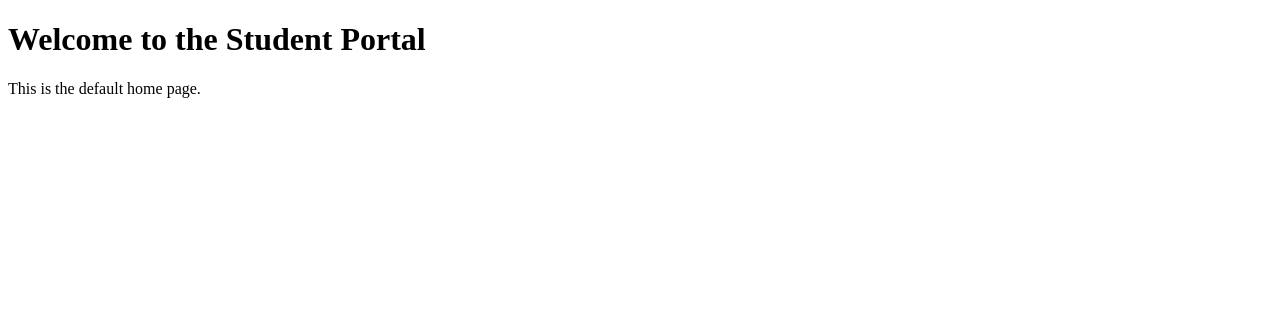
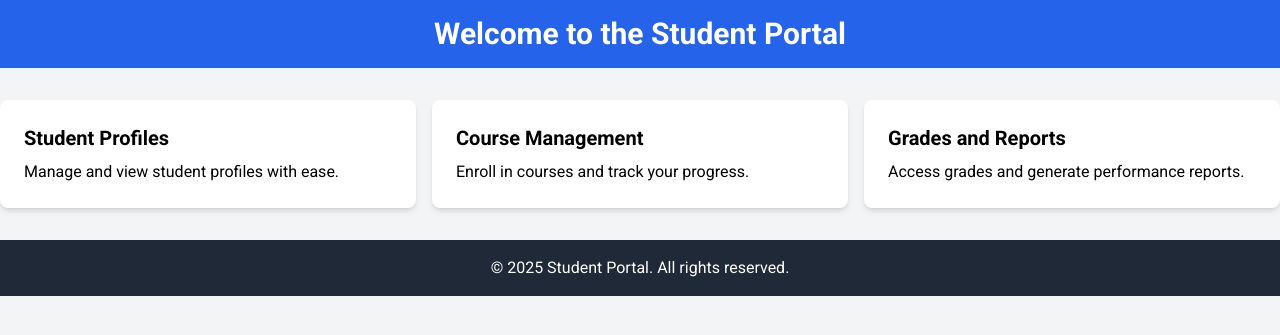
Before and after one commit to Swamy-s-Tech-Skills-Academy/student-portal-api, a Django app: page / in a window 1280 px wide. Shown: the top 335 px of the page. Run offline with Django 5.2, Linux system fonts and the light colour scheme; some libraries are stand-ins or nearby versions.

Commit message:
Update home.html

```diff
--- a/src/templates/home.html
+++ b/src/templates/home.html
@@ -1,15 +1,53 @@
 <!DOCTYPE html>
 <html lang="en">
-
 <head>
     <meta charset="UTF-8">
     <meta name="viewport" content="width=device-width, initial-scale=1.0">
     <title>Home</title>
+    <!-- Tailwind CSS CDN -->
+    <script src="https://cdn.tailwindcss.com"></script>
+    <!-- Google Font -->
+    <link href="https://fonts.googleapis.com/css2?family=Roboto:wght@400;700&display=swap" rel="stylesheet">
+    <style>
+        body {
+            font-family: 'Roboto', sans-serif;
+        }
+    </style>
 </head>
+<body class="bg-gray-100">
+    <!-- Header -->
+    <header class="bg-blue-600 text-white py-4">
+        <div class="container mx-auto text-center">
+            <h1 class="text-3xl font-bold">Welcome to the Student Portal</h1>
+        </div>
+    </header>
 
-<body>
-    <h1>Welcome to the Student Portal</h1>
-    <p>This is the default home page.</p>
+    <!-- Content -->
+    <main class="container mx-auto my-8">
+        <div class="grid grid-cols-1 md:grid-cols-3 gap-4">
+            <!-- Panel 1 -->
+            <div class="bg-white shadow-md rounded-lg p-6">
+                <h2 class="text-xl font-bold mb-2">Student Profiles</h2>
+                <p>Manage and view student profiles with ease.</p>
+            </div>
+            <!-- Panel 2 -->
+            <div class="bg-white shadow-md rounded-lg p-6">
+                <h2 class="text-xl font-bold mb-2">Course Management</h2>
+                <p>Enroll in courses and track your progress.</p>
+            </div>
+            <!-- Panel 3 -->
+            <div class="bg-white shadow-md rounded-lg p-6">
+                <h2 class="text-xl font-bold mb-2">Grades and Reports</h2>
+                <p>Access grades and generate performance reports.</p>
+            </div>
+        </div>
+    </main>
+
+    <!-- Footer -->
+    <footer class="bg-gray-800 text-white py-4">
+        <div class="container mx-auto text-center">
+            <p>&copy; 2025 Student Portal. All rights reserved.</p>
+        </div>
+    </footer>
 </body>
-
 </html>
```
